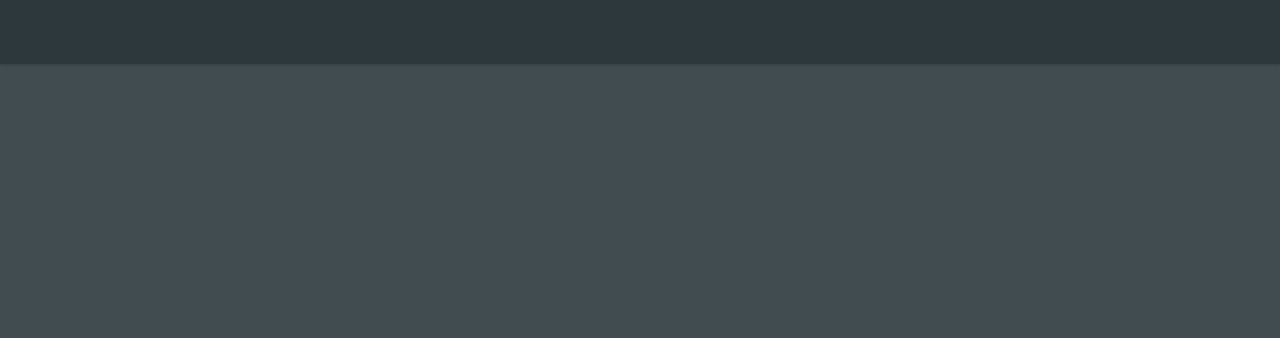
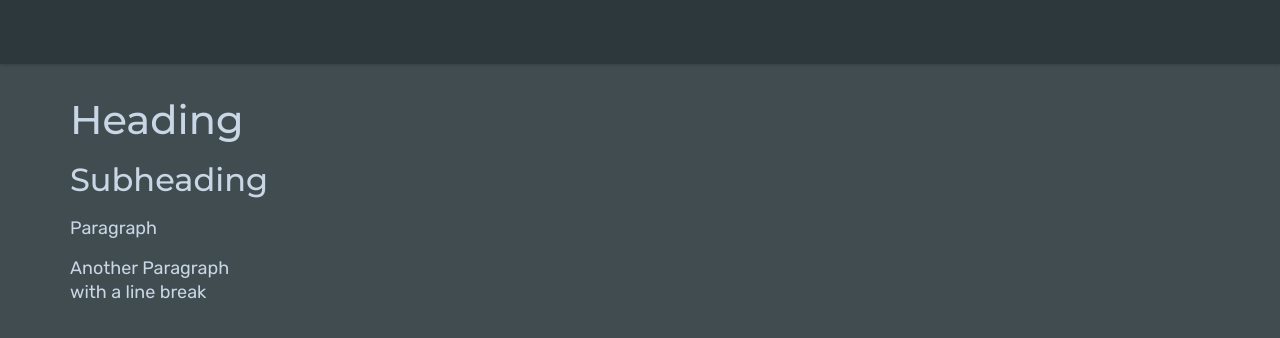
Before and after one commit to orjanbp/react-functional, a React (Create React App) app: page / in a window 1280 px wide. Shown: the top 338 px of the page. Built offline with nearby package versions, Linux system fonts and the light colour scheme.

Commit message:
feat: text components

```diff
--- a/src/components/page.js
+++ b/src/components/page.js
@@ -3,6 +3,12 @@ import styled from 'styled-components'
 const Page = styled.div`
     height: 100%;
     width: 100%;
+    margin: auto;
+    padding: 0px 16px;
+
+    @media screen and (min-width:1140px) {
+        max-width: 1140px;
+    }
 `
 
 export default Page
--- /dev/null
+++ b/src/components/text.js
@@ -0,0 +1,46 @@
+import styled from 'styled-components'
+
+const fontHeading = '"Montserrat", sans-serif'
+const fontBody = '"Rubik", sans-serif'
+
+const fontColor = '#c8d6e5'
+
+const h1 = styled.h1`
+    margin-top: 2rem;
+    margin-bottom: 1rem;
+    color: ${fontColor};
+    font-family: ${fontHeading};
+    font-size: 2.5rem;
+    font-weight: 500;
+    line-height: 3rem;
+`
+
+const h2 = styled.h2`
+    margin-top: 1rem;
+    margin-bottom: 1rem;
+    color: ${fontColor};
+    font-family: ${fontHeading};
+    font-size: 2rem;
+    font-weight: 500;
+    line-height: 2.5rem;
+`
+
+const p = styled.p`
+    margin: 0rem;
+    color: ${fontColor};
+    font-family: ${fontBody};
+    font-size: 1.125rem;
+    line-height: 1.5rem;
+
+    & + p {
+        margin-top: 1rem;
+    }
+`
+
+const Text = {
+    h1,
+    h2,
+    p
+}
+
+export default Text
--- a/src/index.css
+++ b/src/index.css
@@ -1,3 +1,5 @@
+@import url('https://fonts.googleapis.com/css?family=Montserrat:500|Rubik&display=swap');
+
 body {
   background-color: #414c50;
   margin: 0;
--- a/src/pages/index.js
+++ b/src/pages/index.js
@@ -1,10 +1,14 @@
 import React from 'react';
 
 import Page from '../components/page'
+import Text from '../components/text'
 
 const PageIndex = () => (
     <Page>
-
+        <Text.h1>Heading</Text.h1>
+        <Text.h2>Subheading</Text.h2>
+        <Text.p>Paragraph</Text.p>
+        <Text.p>Another Paragraph <br /> with a line break</Text.p>
     </Page>
 )
 
```
